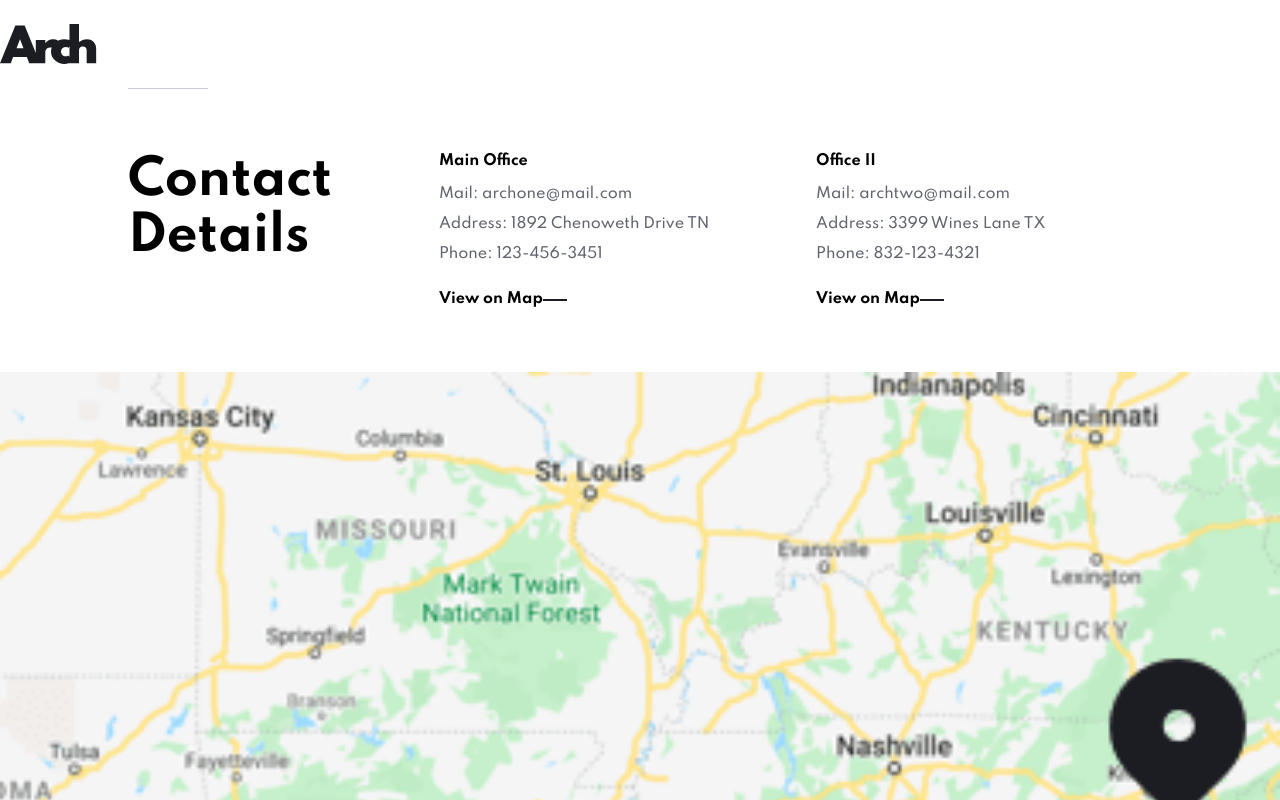
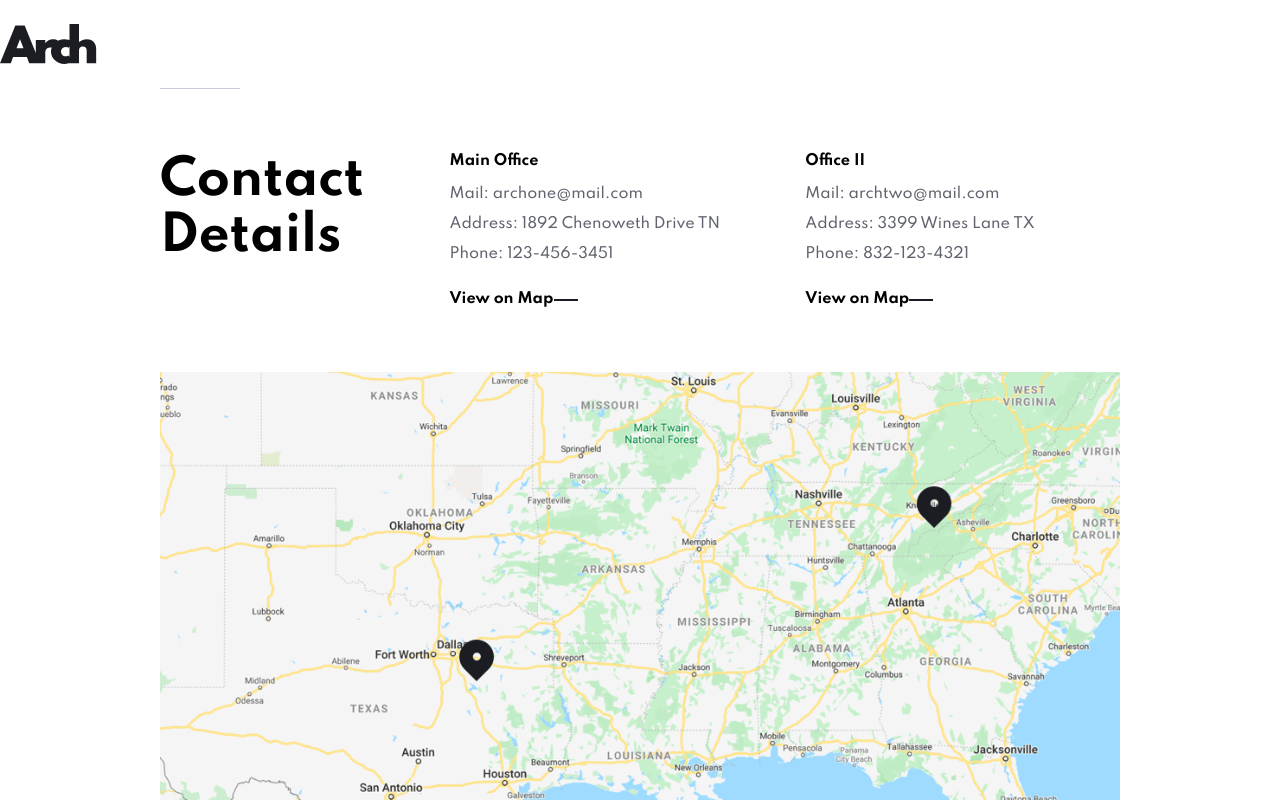
Before and after one commit to toriola998/Arch-studio, a Vue app: page /contact in a window 1280 px wide. Shown: the top 800 px of the page. Built offline with nearby package versions, Linux system fonts and the light colour scheme.

Commit message:
added diffrent map respective screen sizes

```diff
--- a/src/views/Contact.vue
+++ b/src/views/Contact.vue
@@ -11,8 +11,10 @@
         </div>
     </section>
 
-    <section>
-        <img src="./../assets/contact/mobile/image-map.png" alt="map-to-our office" class="map"/>
+    <section class="office-map">
+        <img src="./../assets/contact/mobile/image-map.png" alt="map-to-our office" class="map mobile-map"/>
+        <img src="./../assets/contact/tablet/image-map.png" alt="map-to-our office" class="map tablet-map"/>
+        <img src="./../assets/contact/desktop/image-map.png" alt="map-to-our office" class="map desktop-map"/>
     </section>
 
     <section class="contact-form">
@@ -95,6 +97,11 @@ export default {
         justify-content: center;
     }
 
+    .tablet-map,
+    .desktop-map {
+        display: none;
+    }
+
     @media screen and (min-width: 520px) {
         .contact {
             padding: 0 4rem 4rem;
@@ -102,6 +109,10 @@ export default {
 
         .contact-form {
             padding: 4rem 4rem 7rem;
+        }
+
+        .office-map {
+            padding: 0 4rem;
         }
 
     }
@@ -114,6 +125,15 @@ export default {
         .contact-form h2 {
             margin: 2rem 3rem 0 0;
         }
+
+        .tablet-map {
+            display: none;
+        }
+
+        .mobile-map,
+        .desktop-map {
+            display: none;
+        }
     }
 
     @media screen and (min-width: 1000px) {
@@ -121,16 +141,30 @@ export default {
             display: grid;
             grid-template-columns: auto auto auto;
         }
+
+        .desktop-map {
+            display: block;
+        }
+
+        .tablet-map,
+        .mobile-map {
+            display: none;
+        }
     }
 
 
     @media screen and (min-width: 1200px) {
          .contact {
-            padding: 0 8rem 4rem;
+            padding: 0 10rem 4rem;
         }
 
         .contact-form {
-            padding: 4rem 8rem 7rem;
+            padding: 4rem 10rem 7rem;
         }
+
+        .office-map {
+            padding: 0 10rem;
+        }
+
     }
 </style>
```
